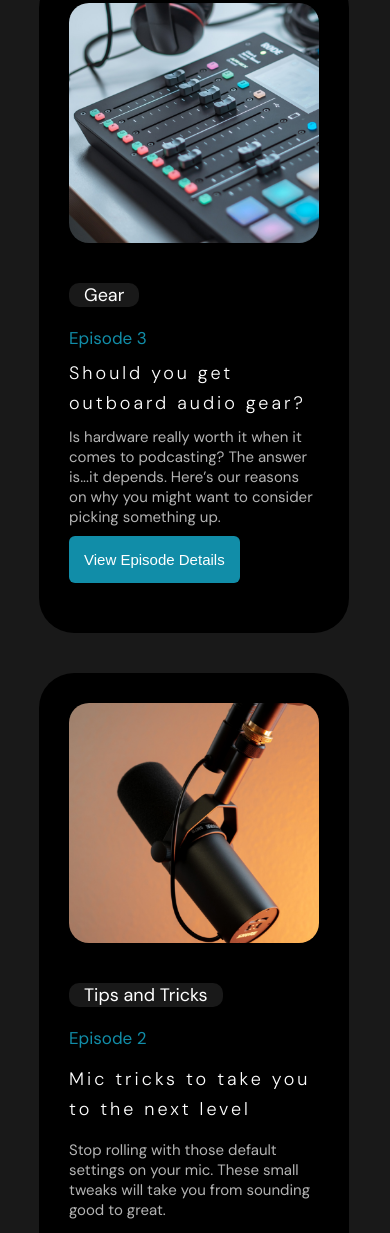
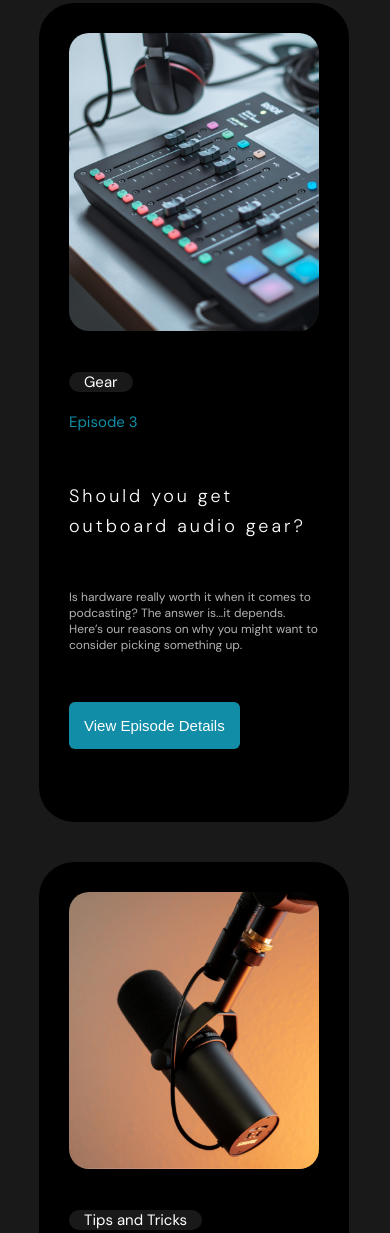
Before and after one commit to danZxC/castaway, a plain HTML site: page index.html in a window 390 px wide. Shown: the part 1063-2296 px from the top of the page. Drawn offline with Linux system fonts and the light colour scheme.

Commit message:
second menu bug

```diff
--- a/style.css
+++ b/style.css
@@ -443,7 +443,7 @@ footer{
         height: 600px;
     }
     .second-screen{
-        padding: 70px 0 0 0;
+        padding: 100px 0 0 0;
     }
     .fourth-screen{
         padding: 0;
@@ -701,11 +701,23 @@ footer{
     .card {
         padding: 30px;
         width: 80%;
+        height: 90vh;
     }
+    .card-info-text p{
+        font-size: 12px;
+    }
+
+
     .card-info-text h2{
         font-size: 18px;
+    }
+    .card-info-text h4{
+        font-size: 15px;
     }
     .form-text h1 {
         font-size: 25px;
     }
+    .tag {
+        font-size: 15px;
+    }
 }
```
